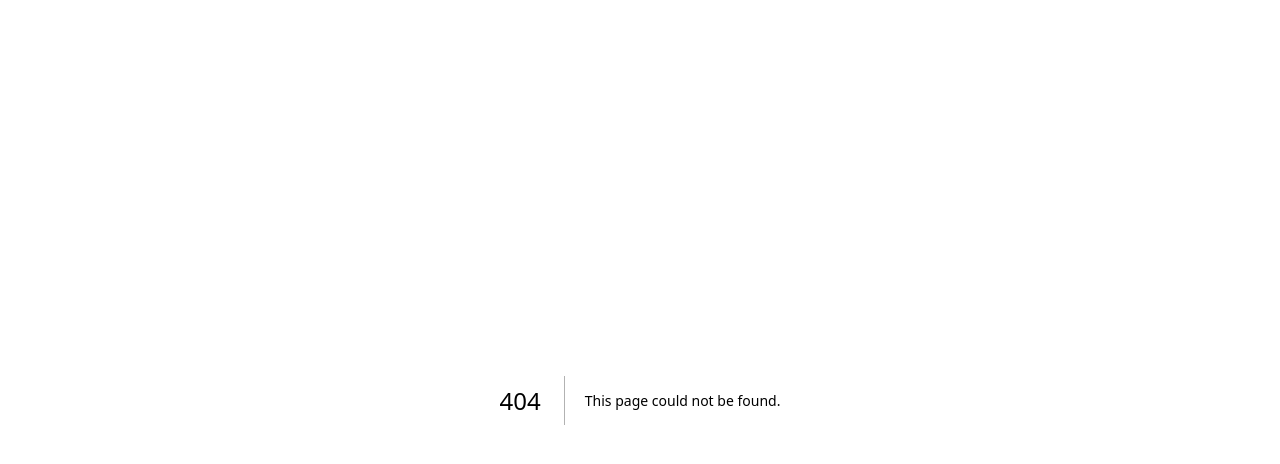
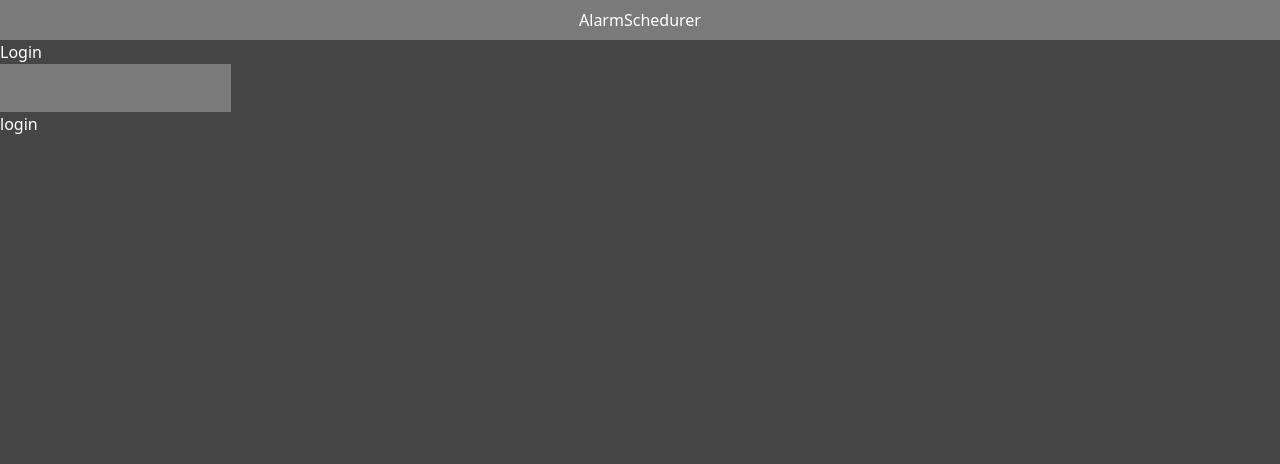
Before and after one commit to k-kazuma/alarmInfo, a Next.js app: page /admin/DvRXnsnvc5MF in a window 1280 px wide. Before the commit this address had no page. Shown: the top 464 px of the page. Built offline with nearby package versions, Linux system fonts and the light colour scheme.

Commit message:
管理者用ページ作成

```diff
--- /dev/null
+++ b/pages/admin/DvRXnsnvc5MF/index.tsx
@@ -0,0 +1,52 @@
+import Header from "@/pages/Header";
+import { useRouter } from "next/router";
+import React, { useState } from "react";
+
+function index() {
+  const [idText, setIdText] = useState("");
+  const [pwText, setPwText] = useState("");
+  const router = useRouter();
+  const onChangeIdText = (event: React.ChangeEvent<HTMLInputElement>): void => {
+    console.log(idText);
+    setIdText(event.target.value);
+  };
+
+  const onChangePwText = (event: React.ChangeEvent<HTMLInputElement>): void => {
+    setPwText(event.target.value);
+  };
+
+  const login = () => {
+    console.log(idText, pwText);
+    //ここで認証を行い認証できた場合問い合わせ一覧へ遷移
+
+    router.push({
+      pathname: "login/inquiriesList/",
+    });
+  };
+
+  return (
+    <>
+      <Header />
+      <div>
+        <h2>Login</h2>
+        <input
+          type="text"
+          value={idText}
+          onChange={onChangeIdText}
+          className="block text-center"
+        />
+        <input
+          type="text"
+          value={pwText}
+          onChange={onChangePwText}
+          className="block text-center"
+        />
+        <button onClick={login}>login</button>
+      </div>
+    </>
+  );
+}
+
+export default index;
+
+// [{"comment": "hihihihhiuh", "content": "不具合", "created": "Sat, 26 Oct 2024 03:17:01 GMT", "id": 1}]
--- /dev/null
+++ b/pages/admin/DvRXnsnvc5MF/inquiriesList/index.tsx
@@ -0,0 +1,28 @@
+import React, { useEffect, useState } from "react";
+
+function index() {
+  const apiUrl = process.env.NEXT_PUBLIC_API_URL;
+  const [inquiriesList, setInquiriesList] = useState<object>({});
+
+  const getInquiriesList = async () => {
+    const res = await fetch(`${apiUrl}/`, {
+      method: "GET",
+    });
+
+    // resのステータスで条件分岐
+    if (!res.ok) {
+      throw new Error(`HTTP error! status: ${res.status}`);
+    } else {
+      const data = await res.json();
+      return data;
+    }
+  };
+
+  useEffect(() => {
+    setInquiriesList(getInquiriesList());
+    console.log(inquiriesList);
+  }, []);
+  return <div>index</div>;
+}
+
+export default index;
--- a/styles/globals.css
+++ b/styles/globals.css
@@ -39,7 +39,8 @@ select {
   background-color: rgb(69 69 69);
 }
 
-textarea {
+textarea,
+input {
   background-color: rgb(122 122 122);
 }
 
```
